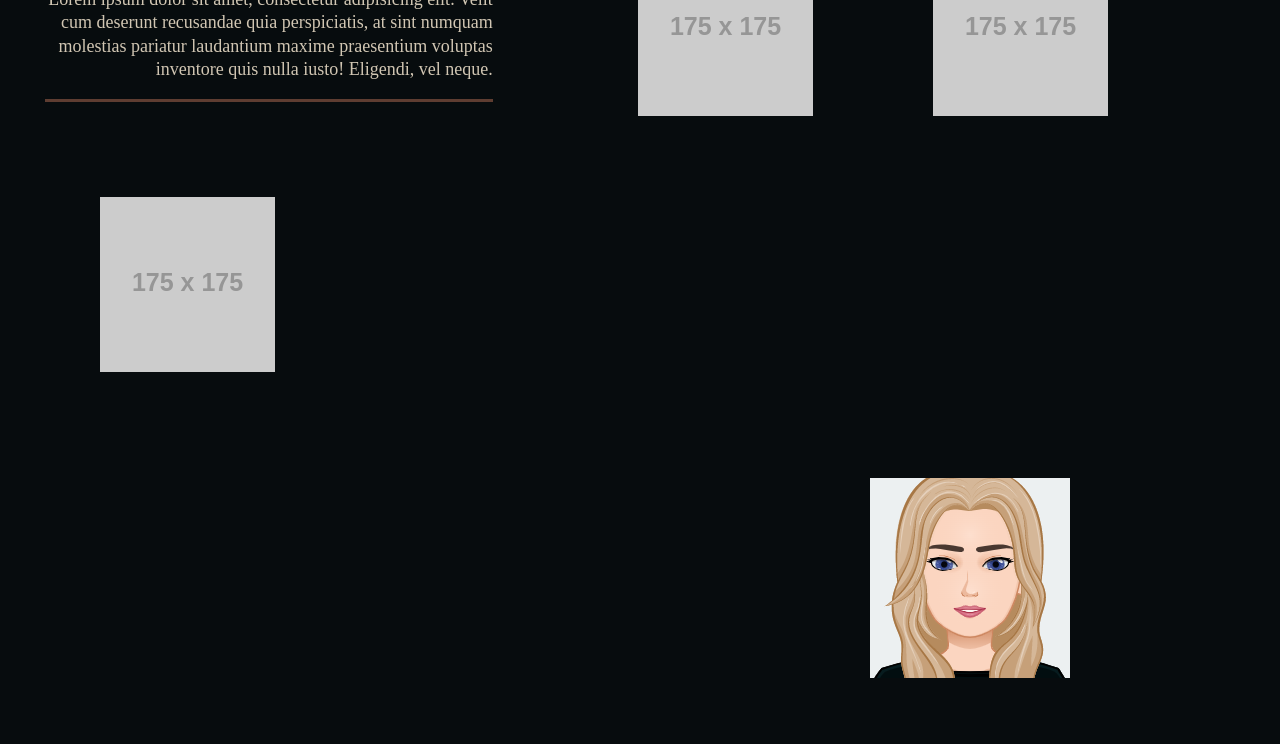
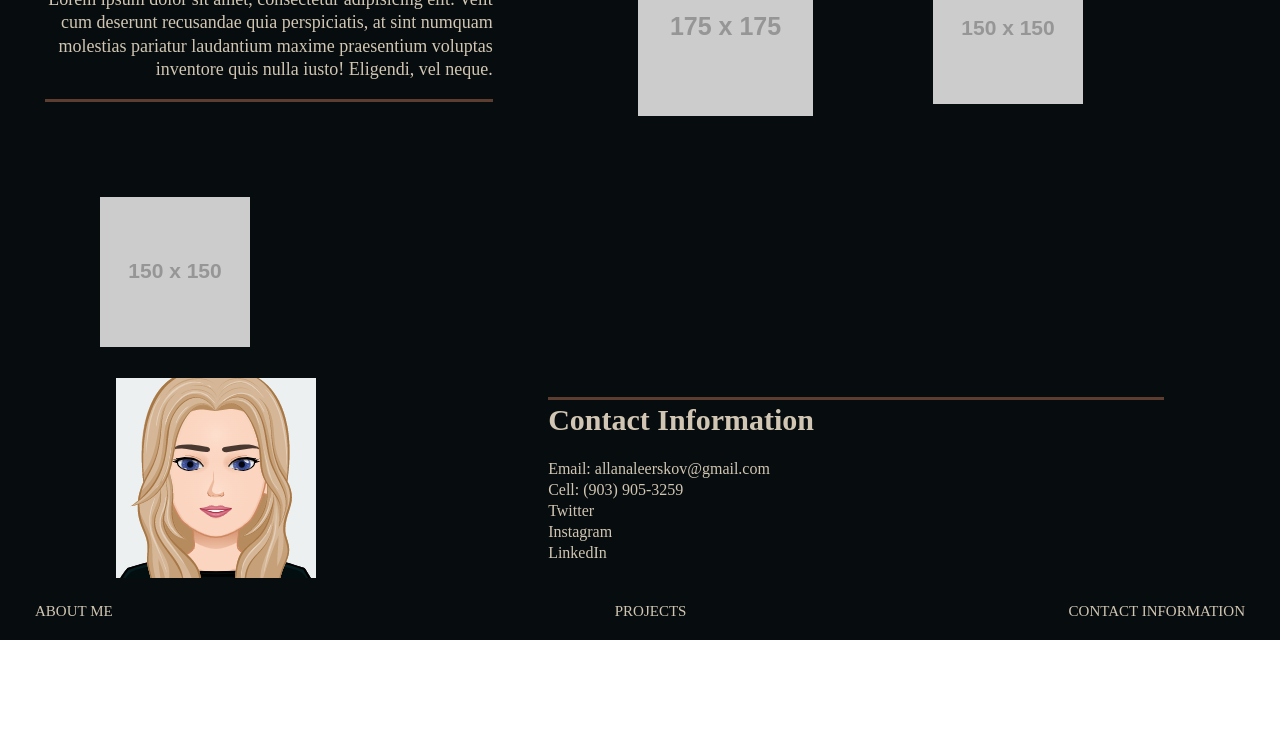
Before and after one commit to AllanaLeerskov/Dev-portfolio, a plain HTML site: page index.html in a window 1280 px wide. Shown: the part 672-1416 px from the top of the page. After the commit the page ends 1312 px from the top, so only its background shows below. Drawn offline with Linux system fonts and the light colour scheme; placeholder pictures from the web are drawn by us.

Commit message:
margin fix

```diff
--- a/assets/style.css
+++ b/assets/style.css
@@ -98,6 +98,7 @@ header a {
 
 #projects a {
     justify-content: right;
+    align-content: space-around;
     margin: 50px 20px 25px 100px;
 }
 
@@ -120,7 +121,7 @@ header a {
 }
 .contact-content {
     text-align: left;
-    margin: 65px 0 50px 5px;
+    margin: auto;
     line-height: 1.3;
     padding-right: 350px;
     border-top: solid #5e3d31;
@@ -128,7 +129,7 @@ header a {
 .headshot {
     justify-content: center;
     align-content: center;
-    margin: 75px 0 0 660px;
+    margin: auto;
 }
 
 /* footer */
@@ -146,3 +147,4 @@ footer ul {
     color: #d1c6b3;
     font-size: 15px;
   }
+  @media print, screen and (min-width: 40em)
--- a/index.html
+++ b/index.html
@@ -62,9 +62,9 @@
 
         <a href="https://placeholder.com"><img src="https://via.placeholder.com/175" alt="Project Thmubnail"></a>
 
-        <a href="https://placeholder.com"><img src="https://via.placeholder.com/175" alt="Project Thmubnail"></a>
+        <a href="https://placeholder.com"><img src="https://via.placeholder.com/150" alt="Project Thmubnail"></a>
 
-        <a href="https://placeholder.com"><img src="https://via.placeholder.com/175" alt="Project Thmubnail"></a>
+        <a href="https://placeholder.com"><img src="https://via.placeholder.com/150" alt="Project Thmubnail"></a>
 
 </section>
     <!--end projects section-->
```
Also changed, not shown: 4 other files.
